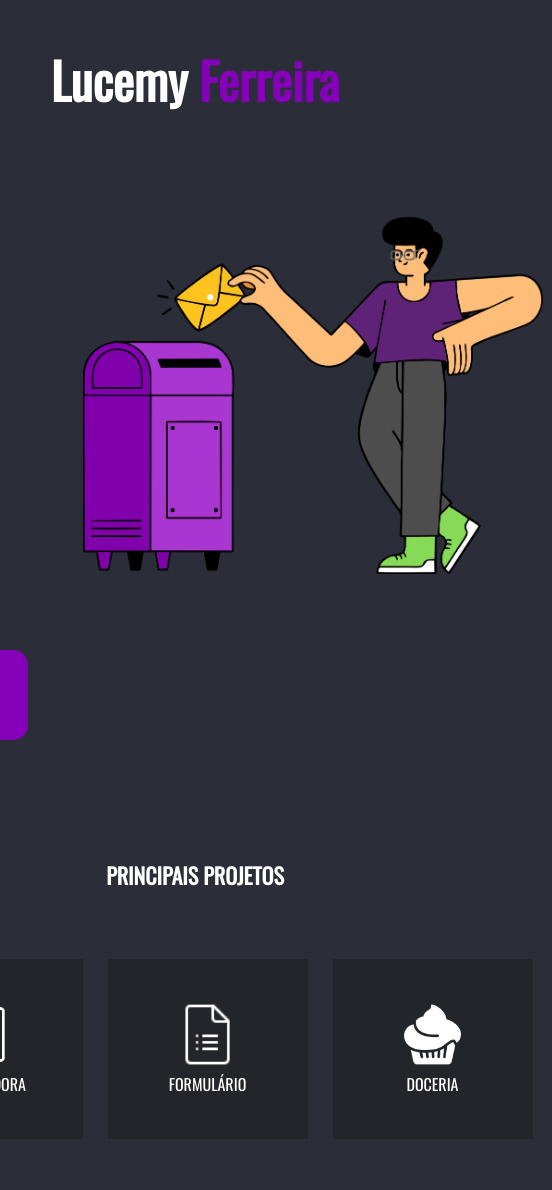
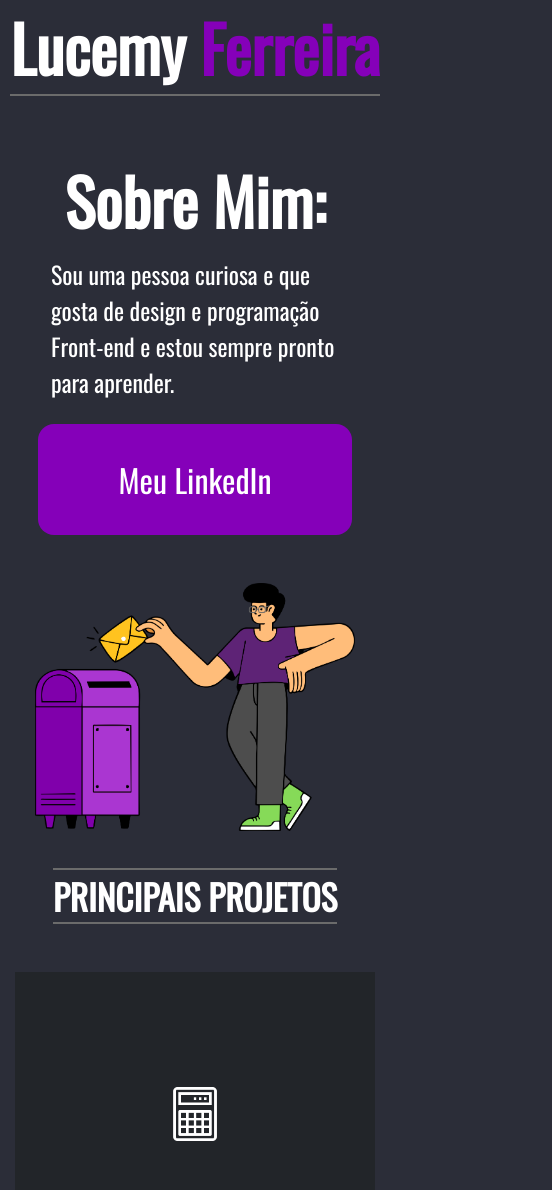
Before and after one commit to LucemyJr/Portifolio, a plain HTML site: page index.html in a window 390 px wide. Shown: the top 1190 px of the page, 552 px wide, since content can reach past the window. Drawn offline with nearby package versions, Linux system fonts and the light colour scheme.

Commit message:
Deixando responsivo
Depois de alguns projetos pequenos realizados com o auxilio de tutoriais de responsividade, resolvi usar o que eu aprendi para tornar meu pequeno portfólio adequado para dispositivos com diferentes tamanhos de telas, espero que goste e releve qualquer erro de código ou algo do tipo 😁

```diff
--- a/index.html
+++ b/index.html
@@ -10,7 +10,7 @@
     <title>Lucemy Ferreira</title>
 </head>
 <body>
-  <header>
+  <header class="header">
     <div class="logo">
         <h2>Lucemy <span>Ferreira</span></h2>
     </div>
@@ -35,18 +35,18 @@
         <h2>Principais Projetos</h2>
         <div class="projeto">
             <div class="projetoopcoes">
-                <a href="https://lucemyjr.github.io/calculadora-funcional/" target="blank">
-                <img src="images/calculadora.png"></a>
+                <a href="https://lucemyjr.github.io/calculadora-funcional/" target="blank" >
+                <img src="images/calculadora.png" class="imgProjeto"></a>
                 CALCULADORA
             </div>
             <div class="projetoopcoes">
                 <a href="https://lucemyjr.github.io/formulario/" target="blank">
-                <img src="images/formulario.png"></a>
+                <img src="images/formulario.png" class="imgProjeto"></a>
                 FORMULÁRIO
             </div>
             <div class="projetoopcoes">
                 <a href="https://lucemyjr.github.io/A-Doceria/" target="blank">
-                <img src="images/confeitaria.png"></a>
+                <img src="images/confeitaria.png" class="imgProjeto"></a>
                 DOCERIA
             </div>
         </div>
@@ -57,7 +57,9 @@
     <div class="titulo2">
         <h1>Muito obrigado por visitar<br> o meu portifólio</h1>
         <h3>Se tiver interesse em baixar o meu<br>o meu currículo, segue abaixo.</h3>
-        <a href="Curriculo.pdf" target="blank class="curriculo">Baixar Currículo</a>
+        <div class="curriculo">
+            <a href="Curriculo.pdf" target="blank class="curriculo">Baixar Currículo</a>
+        </div>
     </div>
 
     <div class="image2">
--- a/style.css
+++ b/style.css
@@ -1,3 +1,11 @@
+* {
+    padding:0;
+    margin:0;
+    vertical-align:baseline;
+    list-style:none;
+    border:0
+    }
+
 body{
     font-family: 'Oswald';
     margin: 0;
@@ -5,14 +13,16 @@ body{
     background-color: #2b2d38;
 }
 
-header{
+.header{
     display: flex;
+    align-items: center;
     justify-content: center;
 }
 
 .logo h2{
     color: #fff;
-    font-size: 50px;
+    font-size: 3rem;
+    border-bottom: 2px solid #6b6b6b;
 }
 
 .logo span{
@@ -22,15 +32,17 @@ header{
 .sessao1{
     display: flex;
     justify-content: center;
-    margin-top: 100px;
+    align-items: center;
+    margin-top: 4rem;
+    gap: 5rem;
 }
-
 
 .titulo h1{
     color: #fff;
-    font-size: 45px;
-    line-height: 50px;
-    margin-top: -16px;
+    font-size: 3rem;
+    line-height: 3rem;
+    margin-top: 1rem;
+    margin-bottom: 1rem;
 }
 
 .titulo h2{
@@ -41,11 +53,12 @@ header{
 .titulo a{
     display: inline-block;
     background-color: #8500b9;
-    padding: 15px 60px;
+    padding: 1rem 3rem;
     color: #fff;
-    font-size: 20px;
+    font-size: 1rem;
     cursor: pointer;
     border-radius: 15px;
+    margin-top: 1.5rem;
 }
 .titulo a:hover {
     background-color: #5e0083;
@@ -54,43 +67,41 @@ header{
 .linkedin{
     text-decoration: none;
     font-family: 'Oswald';
-    font-size: 20px;
+    font-size: 2rem;
     color: #fff;
     font-weight: 500;
 }
 
 .image1 img{
-    width: 460px;
-    height: auto;
-    margin-top: -40px;
-    margin-left: 55px;
+    width: 28rem;
+
 }
 .projetos{
  display: flex;
  justify-content: center;
  flex-direction: column;
  align-items: center;
- margin-top: 100px;
- margin-bottom: 100px;
+ margin-top: 6.25rem;
+ margin-bottom: 6.25rem;
 }
 
 .projetos h2{
     color: #fff;
     text-transform: uppercase;
-    font-size: 22px;
+    font-size: 1.2rem;
 }
 
 .projeto{
     display: flex;
     flex-direction: row;
-    margin-top: 50px;
+    margin-top: 3rem;
 }
 
 .projetoopcoes{
     background-color: #222529;
-    width: 200px;
-    height: 180px;
-    margin-left: 25px;
+    width: 12.5rem;
+    height: 11.25rem;
+    margin-left: 1.5rem;
     display: flex;
     justify-content: center;
     align-items: center;
@@ -105,60 +116,195 @@ header{
 }
 
 .projetoopcoes img{
-    width: 65px;
+    width: 4rem;
 }
 
 .sessao2{
     background-color: #8500b9;
-    height: 342px;
     display: flex;
     justify-content: center;
     align-items: center;
-    margin-bottom: 100px;
+    margin-bottom: 2rem;
 }
 .sessao2 a{
-    border-radius: 20px;
+    border-radius: 1rem;
 }
 
 .titulo2 h1{
     color: #fff;
-    font-size: 35px;
+    font-size: 2rem;
+    margin-bottom: 1rem;
 }
 
 .titulo2 h3{
     color: #fff;
-    font-size: 20px;
+    font-size: 1.2rem;
     font-weight: normal;
-    margin-top: -26px;
+    margin-bottom: 1rem;
 
 }
 
 .titulo2 a{
     display: inline-block;
     background-color: #fff;
-    padding: 20px 85px;
+    padding: 1rem 5rem;
     font-size: 19px;
     font-weight: bold;
     cursor: pointer;
-}
-.curriculo{
     text-decoration: none;
 }
 
 .image2 img{
-    width: 380px;
+    width: 23.75rem;
     height: auto;
-    margin-top: 5px;
-    margin-left: 100px;
+    margin-top: .5rem;
+    margin-left: 6.25rem;
 
-}
-.imagesocial{
-    width: 30px;
-    margin-left: 45px;
 }
 .redesocial{
     display: flex;
     justify-content: center;
-    margin-top: -60px;
-    padding-bottom: 20px;
+    align-items: center;
+    margin-top: 0;
+    padding-bottom: 2rem;
+    gap: 3rem;
 }
+.imagesocial{
+    width: 2rem;
+}
+
+@media (max-width: 850px){
+    .logo h2{
+        font-size: 4rem;
+    }
+    .sessao1{
+        display: flex;
+        flex-direction: column;
+        align-items: center;
+        justify-content: center;
+    }
+    .titulo{
+        display: flex;
+        flex-direction: column;
+        align-items: center;
+        width: 30rem;
+    }
+    .titulo h1{
+        color: #fff;
+        font-size: 4rem;
+        line-height: 3rem;
+        margin-top: 1rem;
+        margin-bottom: 1rem;
+    }
+
+    .titulo h2{
+        color: #fff;
+        font-weight: normal;
+        width: 18rem;
+        margin-top: 1rem;
+    }
+
+    .titulo a{
+        display: inline-block;
+        background-color: #8500b9;
+        padding: 2rem 5rem;
+        color: #fff;
+        font-size: 2rem;
+        cursor: pointer;
+        border-radius: 1rem;
+        margin-top: 1.5rem;
+    }
+    .image1 img{
+        width: 20rem;
+        margin-top: -2rem;
+    }
+    .projetos h2{
+        color: #fff;
+        text-transform: uppercase;
+        font-size: 2.2rem;
+        border-top: 2px solid #6b6b6b;
+        border-bottom: 2px solid #6b6b6b;
+    }
+    .projetos{
+        margin-top: 2rem;
+    }
+    .projeto{
+        flex-direction: column;
+        margin-top: 3rem;
+    }
+    .projetoopcoes{
+        background-color: #222529;
+        width: 22.5rem;
+        height: 21.25rem;
+        margin-left: 0;
+        margin-bottom: 2.5rem;
+        display: flex;
+        justify-content: center;
+        align-items: center;
+        flex-direction: column;
+        color: #fff;
+        font-size: 2rem;
+    }
+    .imgProjeto{
+        position: relative;
+        width: 10rem;
+        padding: 2rem;
+    }
+
+    .sessao2{
+        background-color: #8500b9;
+        display: flex;
+        align-items: center;
+        justify-content: center;
+        flex-direction: column;
+    }
+    .sessao2 a{
+        border-radius: 1rem;
+    }
+    .titulo2{
+        position: relative;
+        align-items: center;
+        justify-content: center;
+    }
+    .titulo2 h1{
+        display: flex;
+        text-align: center;
+        font-size: 2.5rem;
+        margin-top: 2rem;
+    }
+
+    .titulo2 h3{
+        color: #fff;
+        font-size: 1.5rem;
+        font-weight: normal;
+        margin-bottom: 0;
+        text-align: center;
+    }
+
+    .titulo2 a{
+        display: inline-block;
+        background-color: #fff;
+        padding: 1rem 5rem;
+        font-size: 19px;
+        font-weight: bold;
+        cursor: pointer;
+        text-decoration: none;
+        align-items: center;
+        justify-content: center;
+    }
+
+    .image2 img{
+        width: 15rem;
+        height: auto;
+        margin-top: 3rem;
+        margin-bottom: 1rem;
+        margin-left: 0;
+    }
+
+    .curriculo{
+        display: flex;
+        align-items: center;
+        justify-content: center;
+        margin-top: 2rem;
+    }
+}
```
